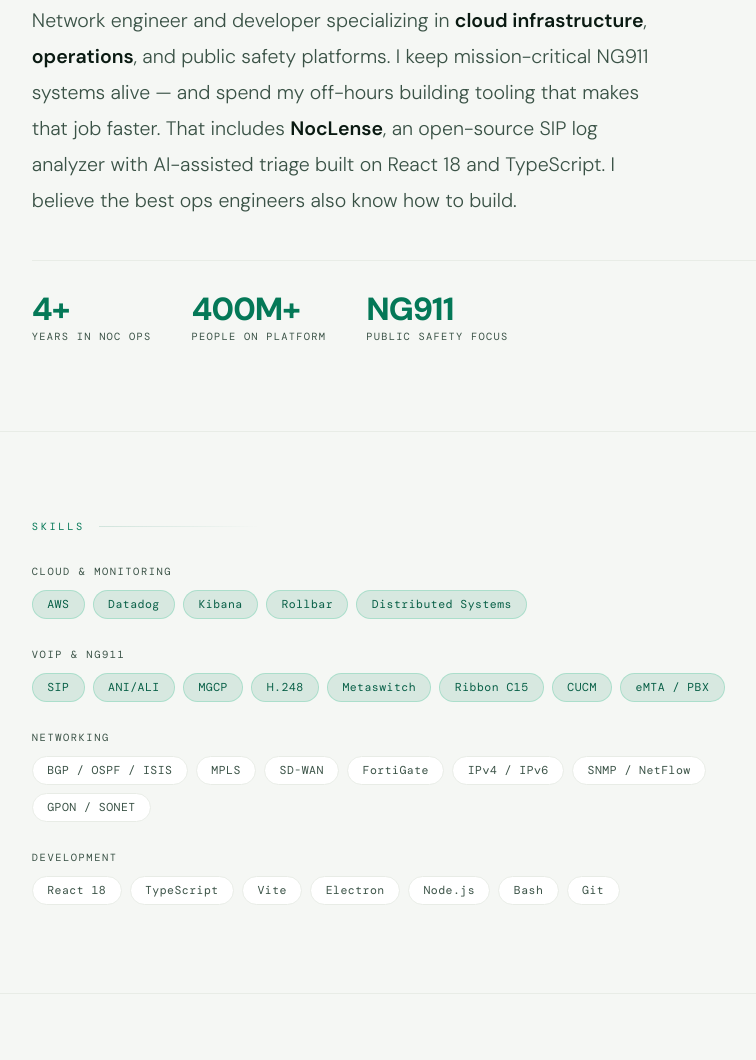
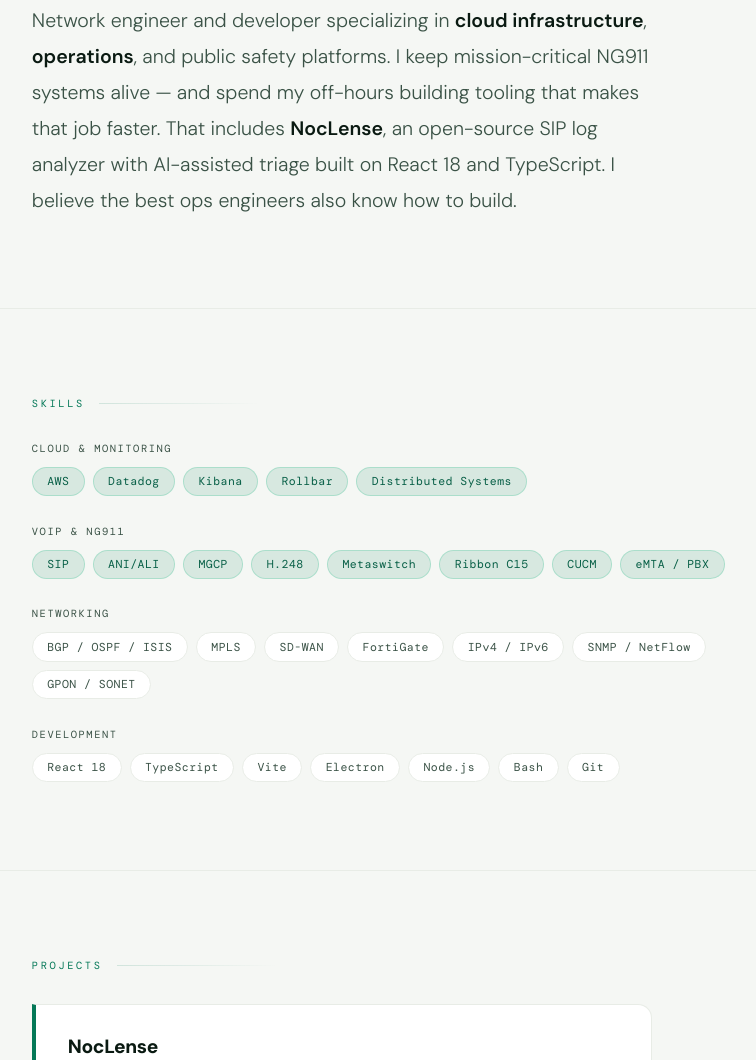
Before and after one commit to midwestman35/enrique-homepage, a plain HTML site: page index.html in a window 1280 px wide. Shown: the part 930-1990 px from the top of the page, without its empty margins (235-991 px from the left). Drawn offline with nearby package versions, Linux system fonts and the light colour scheme.

Commit message:
Remove stats section from About (4+ years, 400M+, NG911)

```diff
--- a/index.html
+++ b/index.html
@@ -522,20 +522,6 @@
  AI-assisted triage built on React 18 and TypeScript.
  I believe the best ops engineers also know how to build.
  </p>
- <div class="about-stats">
- <div>
- <div class="stat-num">4+</div>
- <div class="stat-label">Years in NOC ops</div>
- </div>
- <div>
- <div class="stat-num">400M+</div>
- <div class="stat-label">People on platform</div>
- </div>
- <div>
- <div class="stat-num">NG911</div>
- <div class="stat-label">Public safety focus</div>
- </div>
- </div>
  </section>
 
  <!-- ══ SKILLS ══ -->
```
